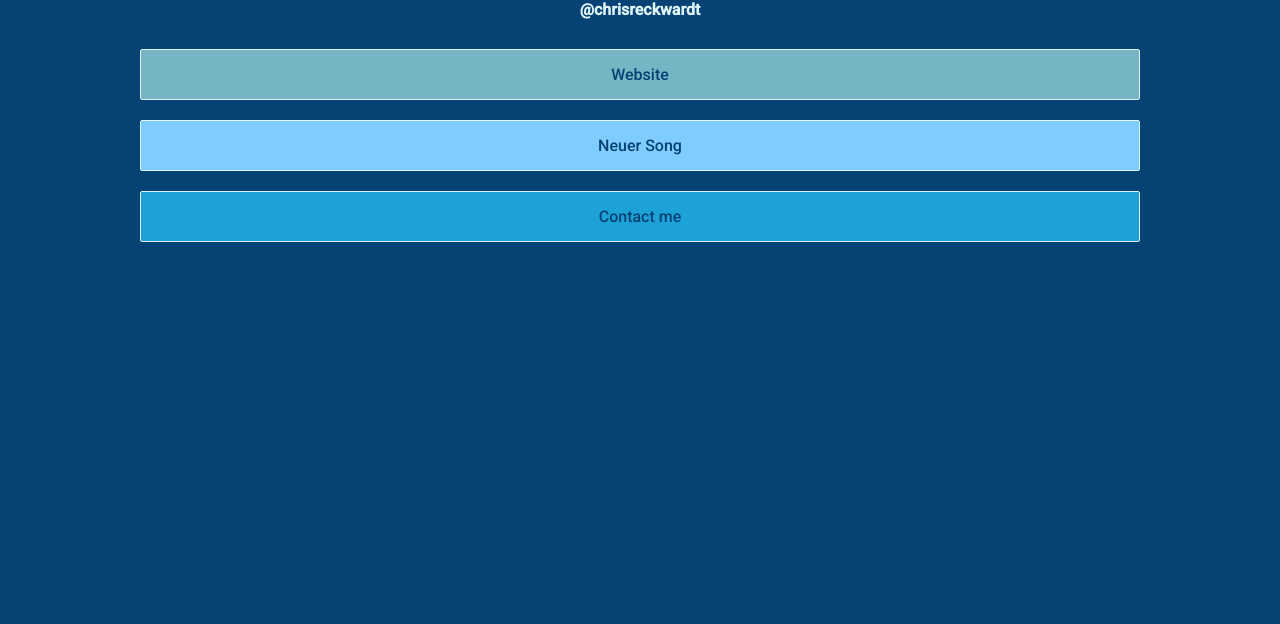
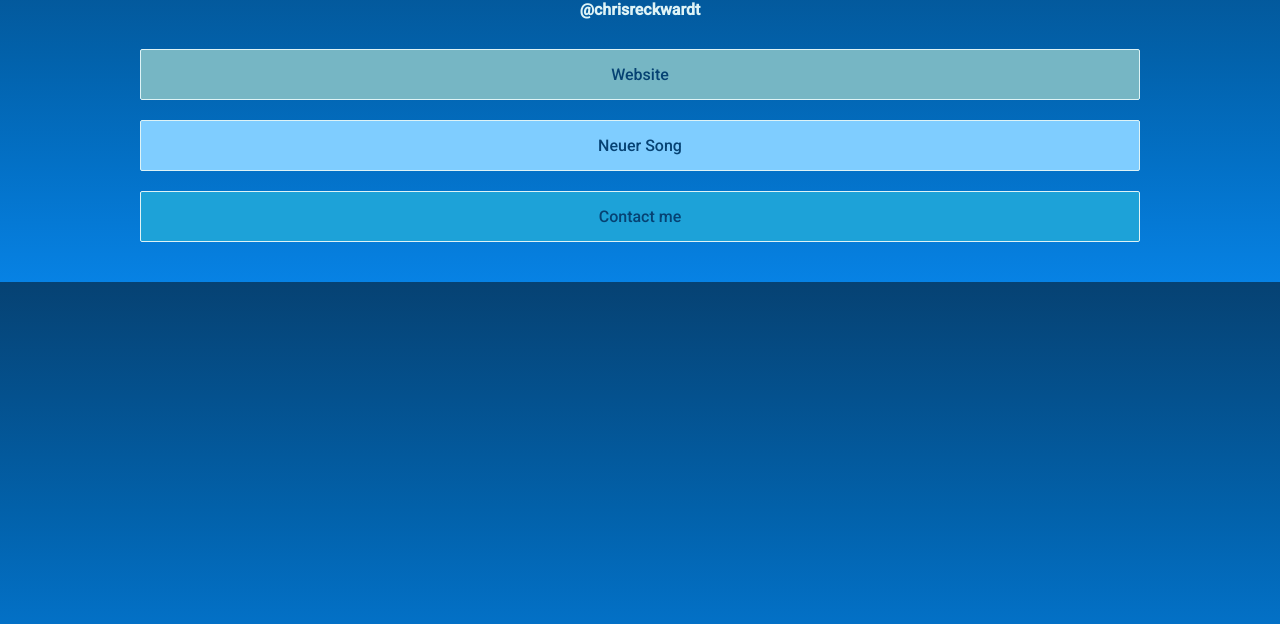
Before and after one commit to SvenHerr/linkTreeChris, a plain HTML site: page index.html in a window 1280 px wide. Shown: the part 176-800 px from the top of the page. Drawn offline with Linux system fonts and the light colour scheme.

Commit message:
Update style.css

```diff
--- a/style.css
+++ b/style.css
@@ -9,9 +9,10 @@
 }
 
 body {
-	background: var(--darkest-color);
+	/*background: var(--darkest-color);*/
 	color: var(--lightest-color);
 	font-family: 'Roboto', sans-serif;
+	background-image: linear-gradient(to bottom, #064273, #04518e, #0261aa, #0371c7, #0782e4);
 }
 
 .container {
@@ -21,6 +22,8 @@ body {
 	display: flex;
 	flex-direction: column;
 	text-align: center;
+
+
 }
 
 .circle-shape {
```
